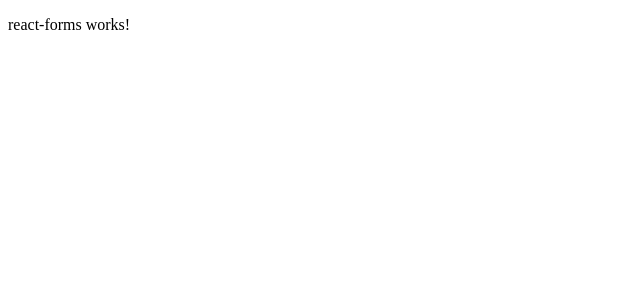
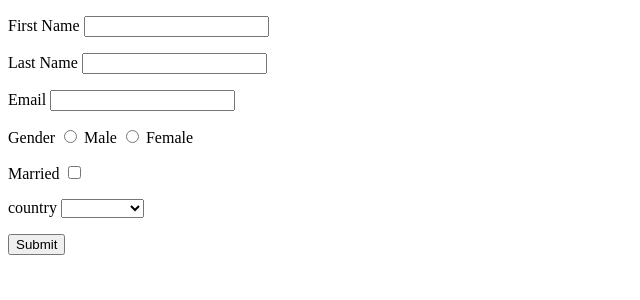
Before and after one commit to lvanlowe/reactive-forms-app, an Angular app: page /home in a window 1280 px wide. Shown: the top 300 px of the page, without its empty margins (0-640 px from the left). Built offline with nearby package versions, Linux system fonts and the light colour scheme.

Commit message:
feat: add form group

```diff
--- a/src/app/app.module.ts
+++ b/src/app/app.module.ts
@@ -4,6 +4,7 @@
 import { AppComponent } from './app.component';
 import { RouterModule, Routes } from '@angular/router'
 import { ReactFormsComponent } from './react-forms/react-forms.component';
+import { ReactiveFormsModule } from '@angular/forms';
 
 
 const routes: Routes = [
@@ -17,7 +18,8 @@
   ],
   imports: [
     BrowserModule,
-    RouterModule.forRoot(routes)
+    RouterModule.forRoot(routes),
+    ReactiveFormsModule
   ],
   providers: [],
   bootstrap: [AppComponent]
--- a/src/app/react-forms/react-forms.component.html
+++ b/src/app/react-forms/react-forms.component.html
@@ -1 +1,45 @@
-<p>react-forms works!</p>
+<form [formGroup]="contactForm" (ngSubmit)="onSubmit()">
+
+  <p>
+    <label for="firstname">First Name </label>
+    <input type="text" id="firstname" name="firstName" formControlName="firstName">
+  </p>
+
+  <p>
+    <label for="lastname">Last Name </label>
+    <input type="text" id="lastname" name="lastName" formControlName="lastName">
+  </p>
+
+  <p>
+    <label for="email">Email </label>
+    <input type="text" id="email" name="email" formControlName="email">
+  </p>
+
+  <p>
+    <label for="gender">Gender </label>
+    <input type="radio" value="male" id="gender" name="gender" formControlName="gender"> Male
+    <input type="radio" value="female" id="gender" name="gender" formControlName="gender"> Female
+  </p>
+
+  <p>
+    <label for="isMarried">Married </label>
+    <input type="checkbox" id="isMarried" name="isMarried" formControlName="isMarried">
+  </p>
+
+
+  <p>
+    <label for="country">country </label>
+    <select id="country" name="country" formControlName="country">
+      <option value="1">India</option>
+      <option value="2">USA</option>
+      <option value="3">England</option>
+      <option value="4">Singapore</option>
+    </select>
+  </p>
+
+
+  <p>
+    <button type="submit">Submit</button>
+  </p>
+
+</form>
--- a/src/app/react-forms/react-forms.component.ts
+++ b/src/app/react-forms/react-forms.component.ts
@@ -1,4 +1,5 @@
 import { Component } from '@angular/core';
+import { FormControl, FormGroup } from '@angular/forms';
 
 @Component({
   selector: 'app-react-forms',
@@ -6,5 +7,19 @@
   styleUrls: ['./react-forms.component.css']
 })
 export class ReactFormsComponent {
+  title = 'mdf';
 
+  contactForm = new FormGroup({
+    firstName: new FormControl(),
+    lastName: new FormControl(),
+    email: new FormControl(),
+    gender: new FormControl(),
+    isMarried: new FormControl(),
+    country: new FormControl()
+  })
+
+
+  onSubmit() {
+    console.log(this.contactForm.value);
+  }
 }
```
